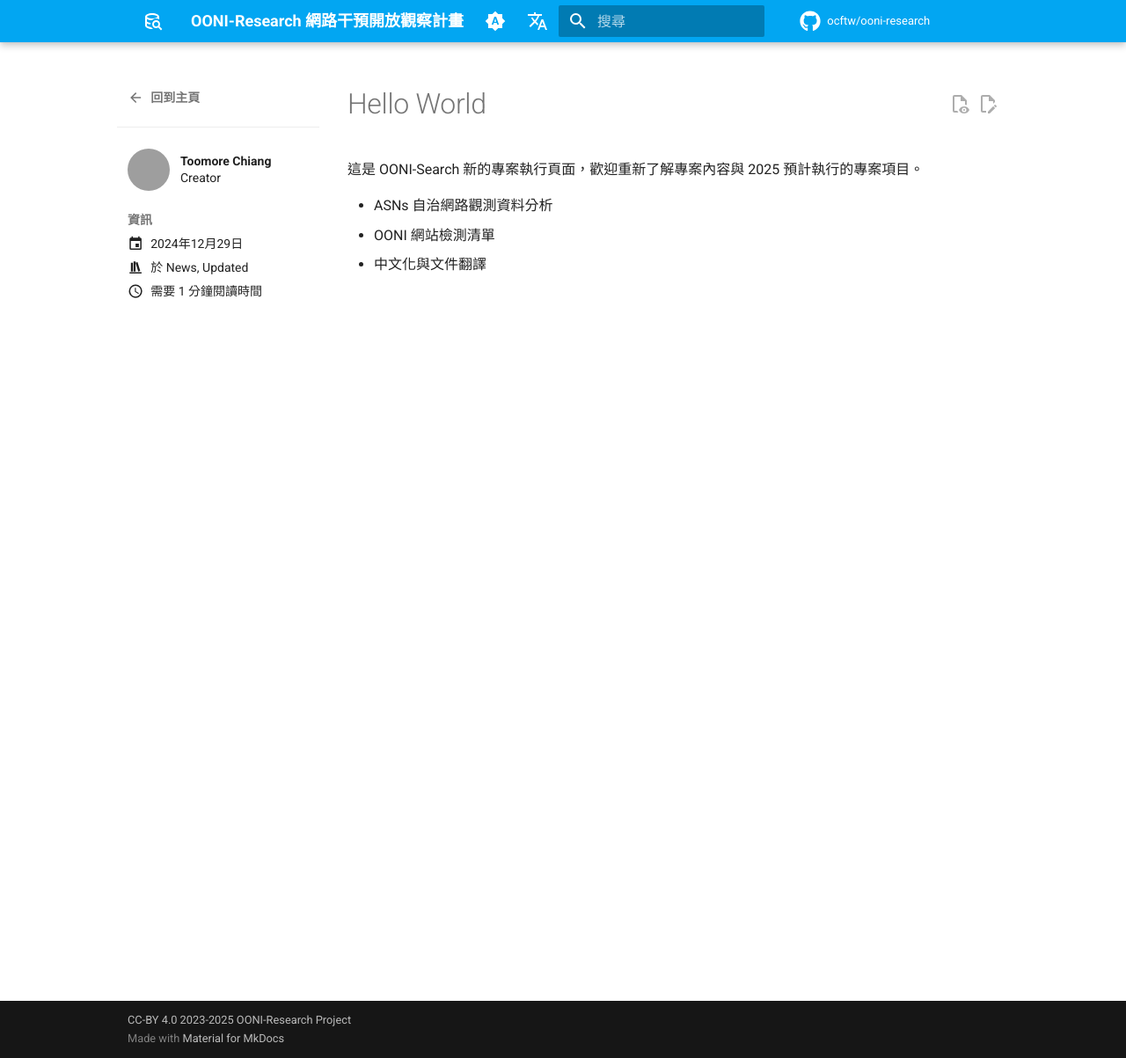
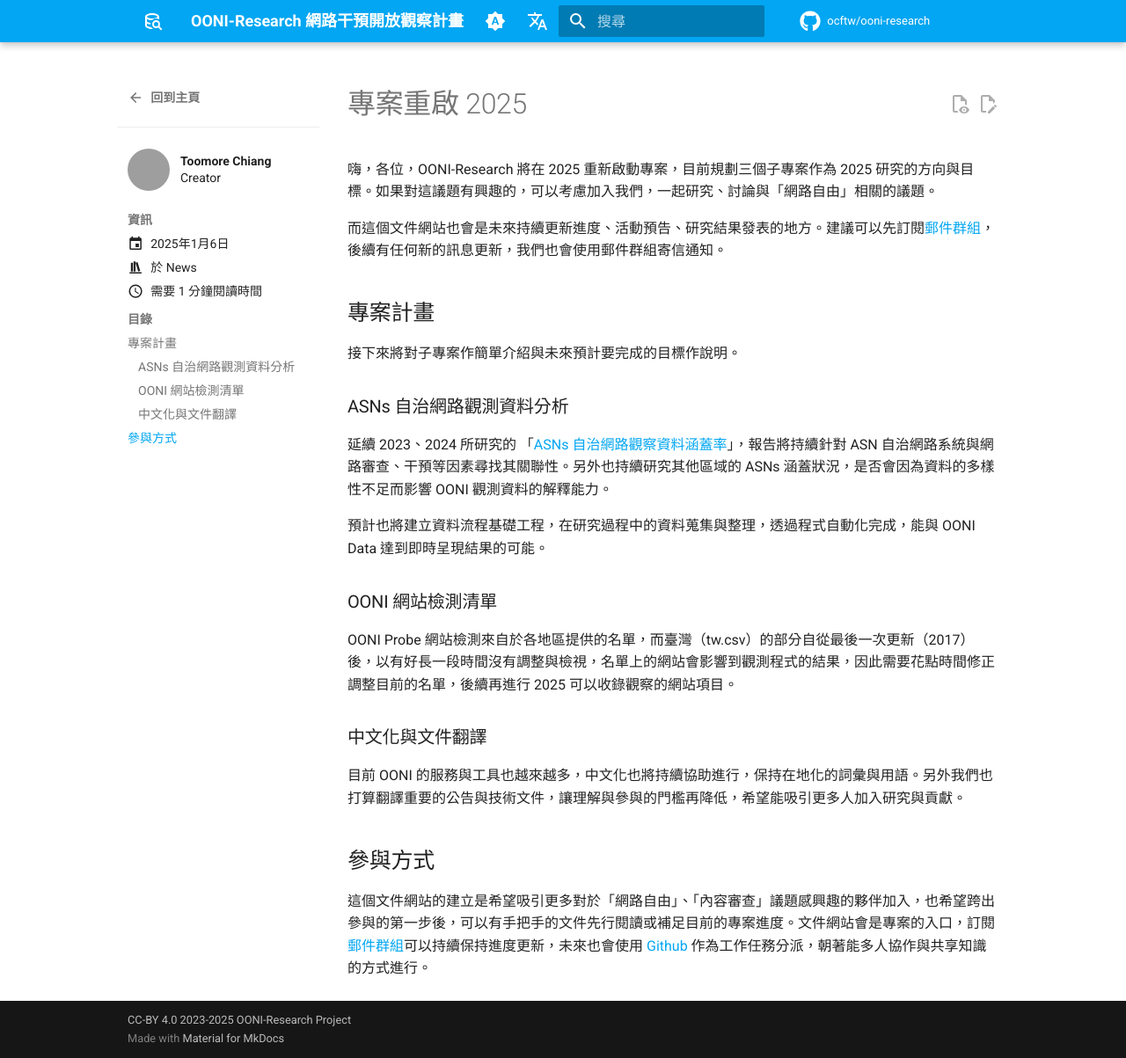
Before and after one commit to ocftw/ooni-research, an MkDocs documentation site: the page built from docs/zh-TW/blog/posts/hello-world.md, in a window 1280 px wide and 1203 px high. Shown: the whole window at 88% size. Built offline with MkDocs 1.6.1 and Material for MkDocs 9.7.7, drawn with Linux system fonts in a browser that asks for light colours; plug-ins that fetch from the network failed and are left out; comment, search, counter and statistics services are not loaded; grey boxes are pictures that could not be loaded.

Commit message:
Update blog contents
Signed-off-by: Toomore Chiang <toomore0929@gmail.com>

```diff
--- a/docs/zh-TW/blog/posts/hello-world.md
+++ b/docs/zh-TW/blog/posts/hello-world.md
@@ -1,18 +1,37 @@
 ---
-date: 2024-12-29
+date: 2025-01-06
 authors:
     - toomore
 categories:
     - News
-    - Updated
 ---
 
-# Hello World
+# 專案重啟 2025
 
-這是 OONI-Search 新的專案執行頁面，歡迎重新了解專案內容與 2025 預計執行的專案項目。
+嗨，各位，OONI-Research 將在 2025 重新啟動專案，目前規劃三個子專案作為 2025 研究的方向與目標。如果對這議題有興趣的，可以考慮加入我們，一起研究、討論與「網路自由」相關的議題。
+
+而這個文件網站也會是未來持續更新進度、活動預告、研究結果發表的地方。建議可以先訂閱[郵件群組](https://groups.google.com/g/ocftw-ooni-research){target="_blank"}，後續有任何新的訊息更新，我們也會使用郵件群組寄信通知。
 
 <!-- more -->
 
-- ASNs 自治網路觀測資料分析
-- OONI 網站檢測清單
-- 中文化與文件翻譯
+## 專案計畫
+
+接下來將對子專案作簡單介紹與未來預計要完成的目標作說明。
+
+### ASNs 自治網路觀測資料分析
+
+延續 2023、2024 所研究的 「[ASNs 自治網路觀察資料涵蓋率](https://ocf.tw/p/ooni/report/202312.html){target="_blank"}」，報告將持續針對 ASN 自治網路系統與網路審查、干預等因素尋找其關聯性。另外也持續研究其他區域的 ASNs 涵蓋狀況，是否會因為資料的多樣性不足而影響 OONI 觀測資料的解釋能力。
+
+預計也將建立資料流程基礎工程，在研究過程中的資料蒐集與整理，透過程式自動化完成，能與 OONI Data 達到即時呈現結果的可能。
+
+### OONI 網站檢測清單
+
+OONI Probe 網站檢測來自於各地區提供的名單，而臺灣（tw.csv）的部分自從最後一次更新（2017）後，以有好長一段時間沒有調整與檢視，名單上的網站會影響到觀測程式的結果，因此需要花點時間修正調整目前的名單，後續再進行 2025 可以收錄觀察的網站項目。
+
+### 中文化與文件翻譯
+
+目前 OONI 的服務與工具也越來越多，中文化也將持續協助進行，保持在地化的詞彙與用語。另外我們也打算翻譯重要的公告與技術文件，讓理解與參與的門檻再降低，希望能吸引更多人加入研究與貢獻。
+
+## 參與方式
+
+這個文件網站的建立是希望吸引更多對於「網路自由」、「內容審查」議題感興趣的夥伴加入，也希望跨出參與的第一步後，可以有手把手的文件先行閱讀或補足目前的專案進度。文件網站會是專案的入口，訂閱[郵件群組](https://groups.google.com/g/ocftw-ooni-research){target="_blank"}可以持續保持進度更新，未來也會使用 [Github](https://github.com/ocftw/ooni-research){target="_blank"} 作為工作任務分派，朝著能多人協作與共享知識的方式進行。
```
Also changed, not shown: docs/zh-TW/index.md (+15 -3 lines), docs/zh-TW/stylesheets/extra.css (line endings or trailing spaces).
